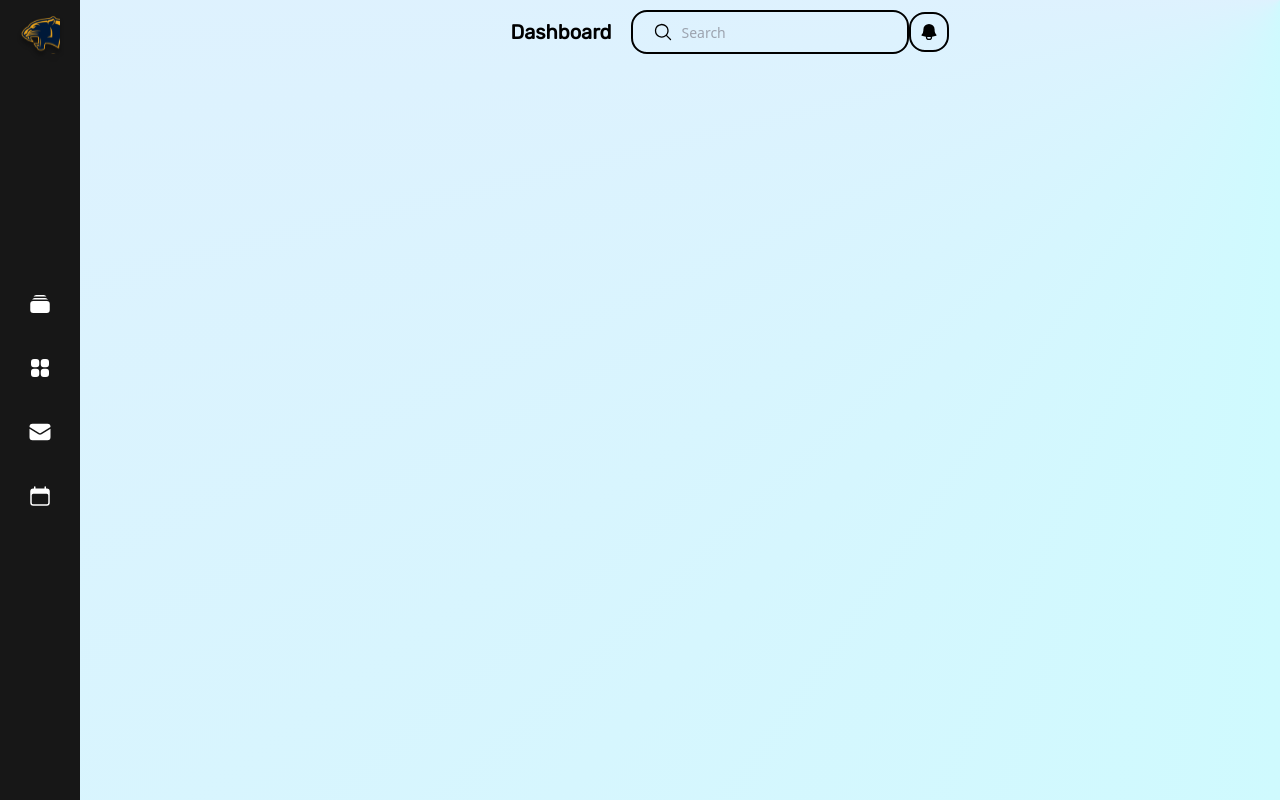
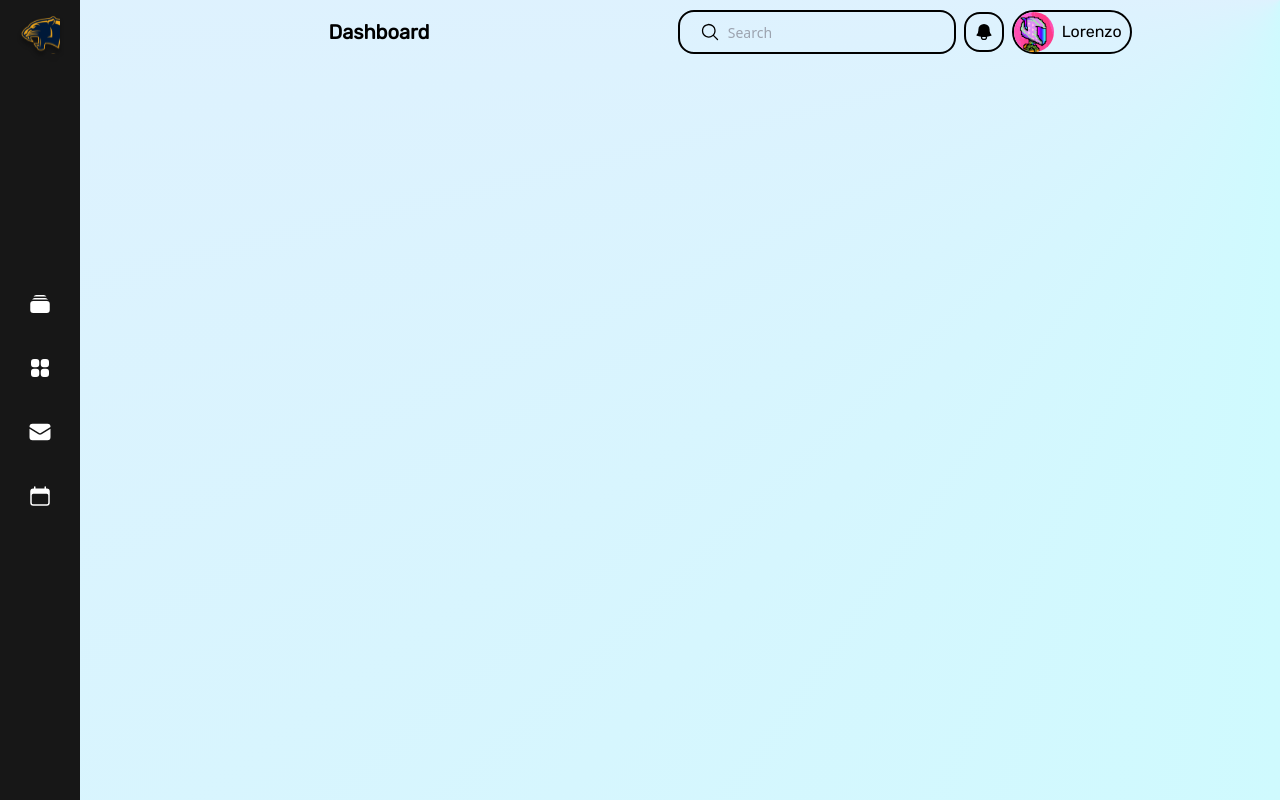
Before and after one commit to LoreMontero/moto-dash, a React (Create React App) app: page / in a window 1280 px wide. Built offline with nearby package versions, Linux system fonts and the light colour scheme.

Commit message:
Finished the topbar may need to change spacing but this is the best solution that I could come up with.

```diff
--- a/src/scenes/global/Topbar.jsx
+++ b/src/scenes/global/Topbar.jsx
@@ -1,12 +1,13 @@
 import { MagnifyingGlassIcon, BellIcon } from '@heroicons/react/24/solid';
+import motorHead from '../../motorHead.jpg';
 
 const Topbar = () => {
     return (
-        <div className="flex fixed justify-center items-center mt-0 ml-20 h-16 w-screen">
+        <div className="flex fixed items-center justify-evenly mt-0 ml-20 h-16 w-screen">
             <div className="flex justify-center p-5">
                 <h1 className="rubic font-bold text-xl">Dashboard</h1>
             </div>
-            <div className="flex justify-center items-center">
+            <div className="flex justify-center items-center gap-2">
                 <div className="relative p-2 border-solid border-2 border-black rounded-2xl">
                     <span className="absolute inset-y-0 flex items-center px-3 pointer-events-none">
                         <MagnifyingGlassIcon className="fill-black w-5"/>
@@ -18,12 +19,12 @@ const Topbar = () => {
                     />
 
                 </div>
-                <div className="p-2 border-solid border-2 border-black rounded-2xl hover:bg-blue-600">
+                <button className="p-2 border-solid border-2 border-black rounded-2xl hover:bg-blue-600">
                     <BellIcon className="fill-black w-5"/>
-                </div>
-                <button>
-                    <img src="" alt="" />
-
+                </button>
+                <button className="flex items-center gap-2 pr-2 hover:bg-blue-600 round-2xl border-2 border-black rounded-full">
+                    <img src={motorHead} alt="pfp" className="w-10 ml-0 rounded-full" />
+                    <span className="rubic">Lorenzo</span>
                 </button>
             </div>
         </div>
```
